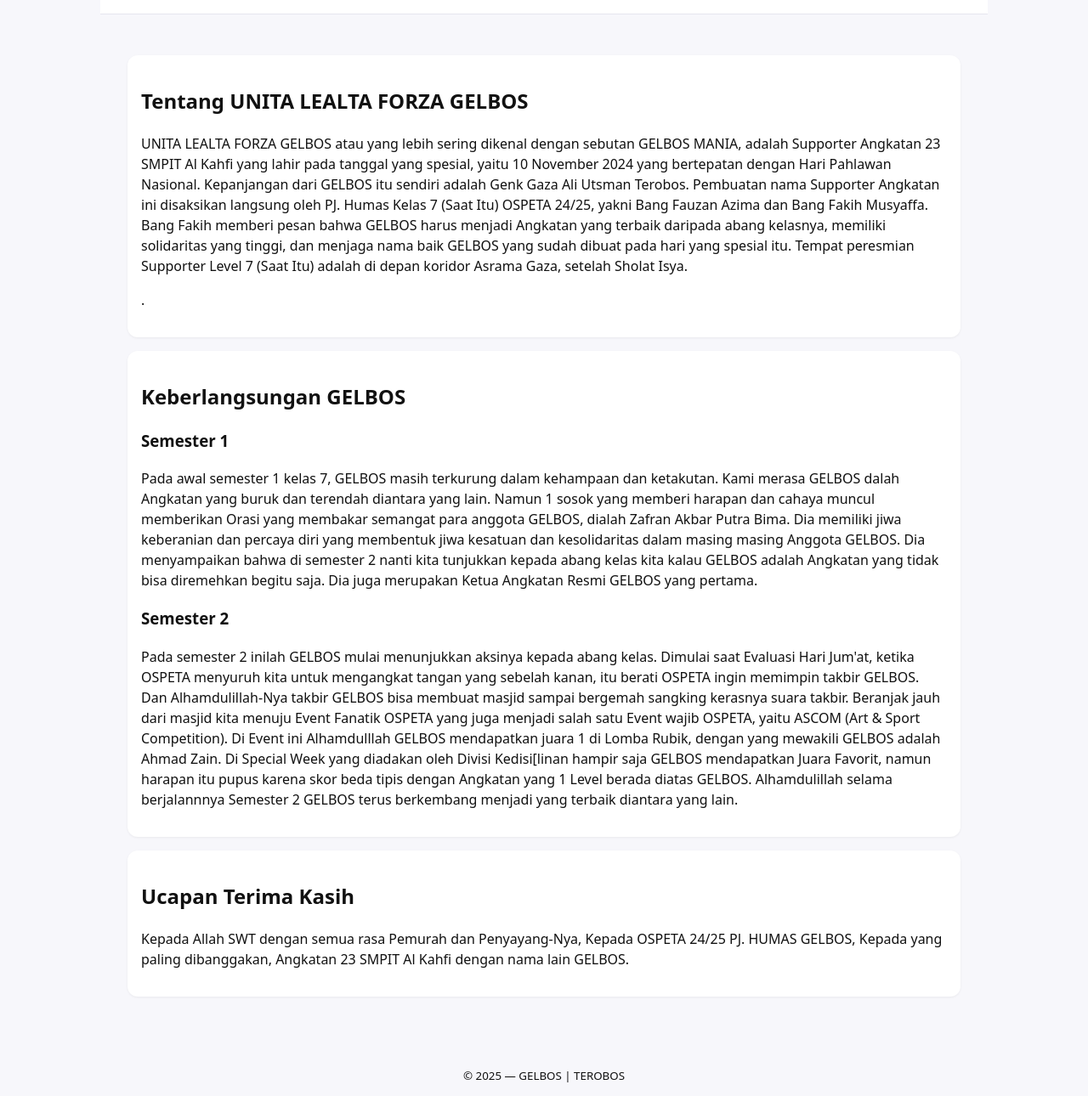
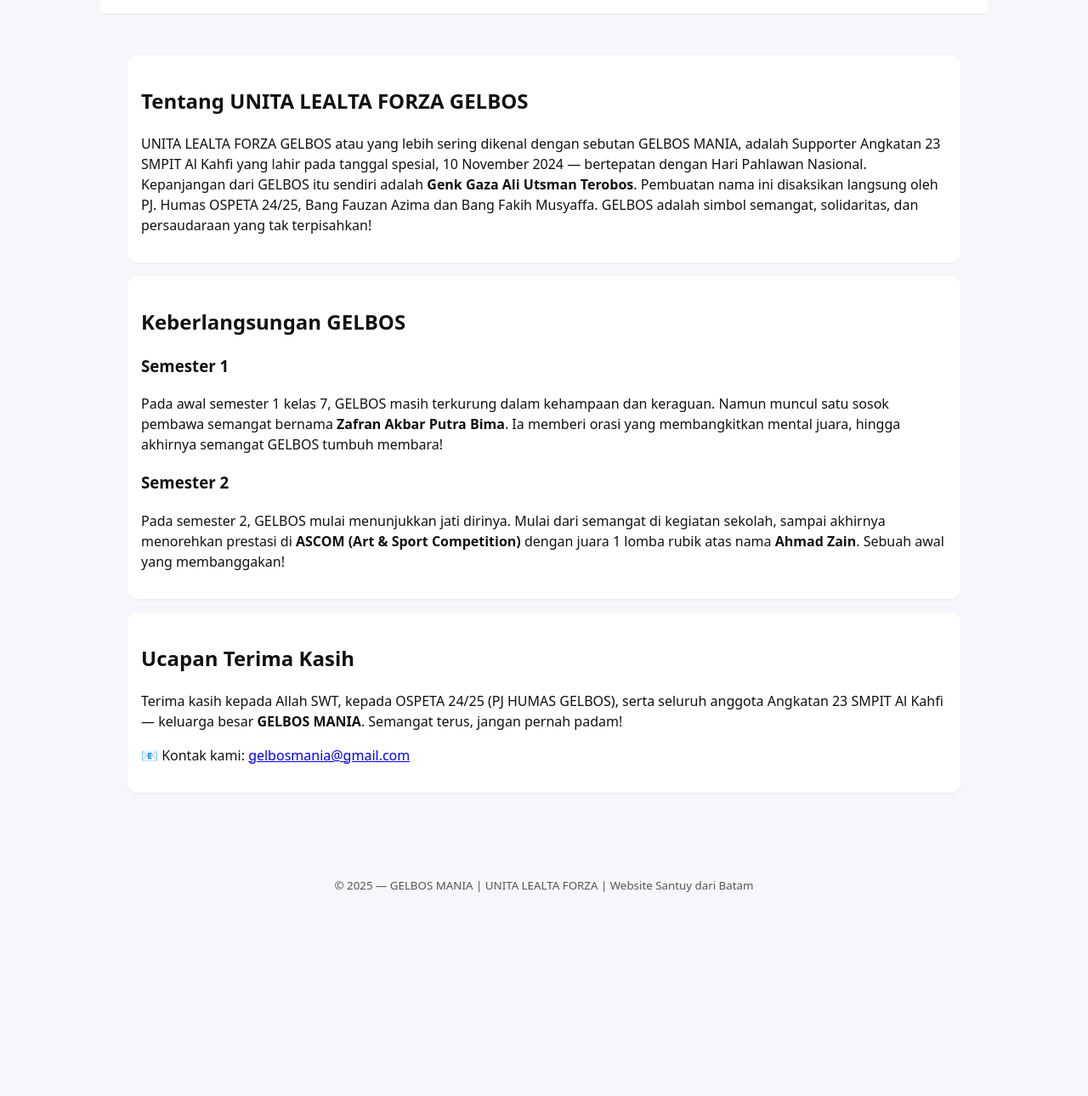
Before and after one commit to BATAM2012/GELBOSMANIA.github.io, a plain HTML site: page index.html in a window 1280 px wide. Shown: the part 98-1388 px from the top of the page at 85% size. After the commit the page ends 1183 px from the top, so only its background shows below. Drawn offline with Linux system fonts and the light colour scheme.

Commit message:
Update index.html

```diff
--- a/index.html
+++ b/index.html
@@ -1,46 +1,61 @@
 <!doctype html>
 <html lang="id">
 <head>
+  <!-- 🧠 META DASAR -->
   <meta charset="utf-8">
   <meta name="viewport" content="width=device-width, initial-scale=1">
   <title>GELBOS MANIA | Asal Usul Sejarah GELBOS</title>
-  <meta name="description" content="Website resmi GELBOS MANIA — Supporter Angkatan 23 SMPIT Al Kahfi. Solidaritas, semangat, dan kebersamaan tanpa batas!">
+  <meta name="description" content="GELBOS MANIA adalah website yang menjelaskan secara rinci tentang sejarah Supporter Angkatan atas nama yang sudah kami sepakati, GELBOS.">
+  <meta name="keywords" content="GELBOS MANIA">
+  <meta name="author" content="GELBOS MANIA">
+  <meta name="robots" content="index, follow">
 
-  <!-- 🔹 Favicon Lengkap -->
-  <link rel="icon" type="image/x-icon" href="favicon.ico">
-  <link rel="icon" type="image/png" sizes="32x32" href="favicon-32x32.png">
-  <link rel="icon" type="image/png" sizes="16x16" href="favicon-16x16.png">
-  <link rel="apple-touch-icon" href="apple-touch-icon.png">
-  <link rel="manifest" href="site.webmanifest">
+  <!-- 🔹 FAVICON & LOGO -->
+  <link rel="icon" href="favicon.ico" type="image/x-icon">
+  <link rel="apple-touch-icon" href="logo.png">
 
-  <!-- 🔹 Open Graph (buat share ke WA, IG, dsb) -->
-  <meta property="og:title" content="GELBOS MANIA |  Asal Usul Sejarah GELBOS">
-  <meta property="og:description" content="Supporter Angkatan 23 SMPIT Al Kahfi — UNITA LEALTA FORZA GELBOS.">
+  <!-- 🔹 OPEN GRAPH (biar cakep pas di-share WA/IG/Discord) -->
+  <meta property="og:title" content="GELBOS MANIA | Asal Usul Sejarah GELBOS">
+  <meta property="og:description" content="Supporter Angkatan 23 SMPIT Al Kahfi — UNITA LEALTA FORZA GELBOS. Semangat & Solidaritas!">
   <meta property="og:image" content="https://batam2012.github.io/GELBOSMANIA.github.io/logo.png">
   <meta property="og:url" content="https://batam2012.github.io/GELBOSMANIA.github.io/">
   <meta property="og:type" content="website">
 
-  <!-- 🔹 Structured data buat SEO logo -->
+  <!-- 🔹 STRUCTURED DATA (buat SEO biar Google tau identitas situs lu) -->
   <script type="application/ld+json">
   {
     "@context": "https://schema.org",
     "@type": "Organization",
-    "name": "GELBOSMANIA",
+    "name": "GELBOS MANIA",
     "url": "https://batam2012.github.io/GELBOSMANIA.github.io/",
-    "logo": "https://batam2012.github.io/GELBOSMANIA.github.io/logo.png"
+    "logo": "https://batam2012.github.io/GELBOSMANIA.github.io/logo.png",
+    "sameAs": [
+      "https://instagram.com/gelbosmania",
+      "https://www.tiktok.com/@gelbosmania"
+    ]
   }
   </script>
 
-  <!-- 🔹 Styling -->
+  <!-- 🔹 STYLING -->
   <style>
     :root {
       font-family: system-ui, -apple-system, "Segoe UI", Roboto, "Helvetica Neue", Arial;
       line-height: 1.5;
     }
-    body { margin: 0; padding: 0; color: #111; background: #f7f7fb; }
-    header, main, footer { max-width: 980px; margin: 0 auto; padding: 1rem; }
-    header { background: white; border-bottom: 1px solid #e6e6ef; }
-    nav a { margin-right: 0.75rem; }
+    body {
+      margin: 0; padding: 0; color: #111; background: #f7f7fb;
+    }
+    header, main, footer {
+      max-width: 980px; margin: 0 auto; padding: 1rem;
+    }
+    header {
+      background: white; border-bottom: 1px solid #e6e6ef;
+    }
+    nav a {
+      margin-right: 0.75rem; text-decoration: none; color: #333;
+      transition: color 0.2s ease-in-out;
+    }
+    nav a:hover { color: #0078ff; }
     .skip-link {
       position: absolute; left: -999px; top: auto; width: 1px; height: 1px; overflow: hidden;
     }
@@ -51,14 +66,16 @@
     .card {
       background: white; padding: 1rem; border-radius: 12px;
       box-shadow: 0 1px 3px rgba(0, 0, 0, .06);
+      margin-top: 1rem;
     }
-    a:focus { outline: 3px solid Highlight; outline-offset: 3px; }
+    footer {
+      margin-top: 2rem; text-align: center; padding-bottom: 2rem; color: #555;
+    }
     @media (min-width: 640px) {
       header, main, footer { padding: 2rem; }
     }
   </style>
 </head>
-
 
 <body>
   <a class="skip-link" href="#maincontent">Lewati ke konten</a>
@@ -66,8 +83,8 @@
   <header role="banner">
     <div style="display:flex;align-items:center;justify-content:space-between">
       <div style="display:flex;align-items:center;gap:10px;">
-        <img src="logo.png" alt="Logo GELBOSMANIA" style="height:50px;width:auto;">
-        <h1 style="margin:.25rem 0;font-size:1.25rem">GELBOS MANIA</h1>
+        <img src="logo.png" alt="Logo GELBOS MANIA" style="height:50px;width:auto;">
+        <h1 style="margin:.25rem 0;font-size:1.25rem;color:#111;">GELBOS MANIA</h1>
       </div>
       <nav aria-label="Navigasi utama">
         <a href="#about">Sejarah</a>
@@ -78,28 +95,30 @@
   </header>
 
   <main id="maincontent" role="main">
-    <section id="about" class="card" style="margin-top:1rem">
+    <section id="about" class="card">
       <h2>Tentang UNITA LEALTA FORZA GELBOS</h2>
-      <p>UNITA LEALTA FORZA GELBOS atau yang lebih sering dikenal dengan sebutan GELBOS MANIA, adalah Supporter Angkatan 23 SMPIT Al Kahfi yang lahir pada tanggal yang spesial, yaitu 10 November 2024 yang bertepatan dengan Hari Pahlawan Nasional. Kepanjangan dari GELBOS itu sendiri adalah Genk Gaza Ali Utsman Terobos. Pembuatan nama Supporter Angkatan ini disaksikan langsung oleh PJ. Humas Kelas 7 (Saat Itu) OSPETA 24/25, yakni Bang Fauzan Azima dan Bang Fakih Musyaffa. Bang Fakih memberi pesan bahwa GELBOS harus menjadi Angkatan yang terbaik daripada abang kelasnya, memiliki solidaritas yang tinggi, dan menjaga nama baik GELBOS yang sudah dibuat pada hari yang spesial itu. Tempat peresmian Supporter Level 7 (Saat Itu) adalah di depan koridor Asrama Gaza, setelah Sholat Isya.</p>.</p>
+      <p>UNITA LEALTA FORZA GELBOS atau yang lebih sering dikenal dengan sebutan GELBOS MANIA, adalah Supporter Angkatan 23 SMPIT Al Kahfi yang lahir pada tanggal spesial, 10 November 2024 — bertepatan dengan Hari Pahlawan Nasional. Kepanjangan dari GELBOS itu sendiri adalah <b>Genk Gaza Ali Utsman Terobos</b>. Pembuatan nama ini disaksikan langsung oleh PJ. Humas OSPETA 24/25, Bang Fauzan Azima dan Bang Fakih Musyaffa. GELBOS adalah simbol semangat, solidaritas, dan persaudaraan yang tak terpisahkan!</p>
     </section>
 
-    <section id="works" class="card" style="margin-top:1rem">
+    <section id="works" class="card">
       <h2>Keberlangsungan GELBOS</h2>
+
       <h3>Semester 1</h3>
-      <p>Pada awal semester 1 kelas 7, GELBOS masih terkurung dalam kehampaan dan ketakutan. Kami merasa GELBOS dalah Angkatan yang buruk dan terendah diantara yang lain. Namun 1 sosok yang memberi harapan dan cahaya muncul memberikan Orasi yang membakar semangat para anggota GELBOS, dialah Zafran Akbar Putra Bima. Dia memiliki jiwa keberanian dan percaya diri yang membentuk jiwa kesatuan dan kesolidaritas dalam masing masing Anggota GELBOS. Dia menyampaikan bahwa di semester 2 nanti kita tunjukkan kepada abang kelas kita kalau GELBOS adalah Angkatan yang tidak bisa diremehkan begitu saja. Dia juga merupakan Ketua Angkatan Resmi GELBOS yang pertama.</p>
+      <p>Pada awal semester 1 kelas 7, GELBOS masih terkurung dalam kehampaan dan keraguan. Namun muncul satu sosok pembawa semangat bernama <b>Zafran Akbar Putra Bima</b>. Ia memberi orasi yang membangkitkan mental juara, hingga akhirnya semangat GELBOS tumbuh membara!</p>
 
       <h3>Semester 2</h3>
-      <p>Pada semester 2 inilah GELBOS mulai menunjukkan aksinya kepada abang kelas. Dimulai saat Evaluasi Hari Jum'at, ketika OSPETA menyuruh kita untuk mengangkat tangan yang sebelah kanan, itu berati OSPETA ingin memimpin takbir GELBOS. Dan Alhamdulillah-Nya takbir GELBOS bisa membuat masjid sampai bergemah sangking kerasnya suara takbir. Beranjak jauh dari masjid kita menuju Event Fanatik OSPETA yang juga menjadi salah satu Event wajib OSPETA, yaitu ASCOM (Art & Sport Competition). Di Event ini Alhamdulllah GELBOS mendapatkan juara 1 di Lomba Rubik, dengan yang mewakili GELBOS adalah Ahmad Zain. Di Special Week yang diadakan oleh Divisi Kedisi[linan hampir saja GELBOS mendapatkan Juara Favorit, namun harapan itu pupus karena skor beda tipis dengan Angkatan yang 1 Level berada diatas GELBOS. Alhamdulillah selama berjalannnya Semester 2 GELBOS terus berkembang menjadi yang terbaik diantara yang lain.</p>
+      <p>Pada semester 2, GELBOS mulai menunjukkan jati dirinya. Mulai dari semangat di kegiatan sekolah, sampai akhirnya menorehkan prestasi di <b>ASCOM (Art & Sport Competition)</b> dengan juara 1 lomba rubik atas nama <b>Ahmad Zain</b>. Sebuah awal yang membanggakan!</p>
     </section>
 
-    <section id="contact" class="card" style="margin-top:1rem">
+    <section id="contact" class="card">
       <h2>Ucapan Terima Kasih</h2>
-      <p>Kepada Allah SWT dengan semua rasa Pemurah dan Penyayang-Nya, Kepada OSPETA 24/25 PJ. HUMAS GELBOS, Kepada yang paling dibanggakan, Angkatan 23 SMPIT Al Kahfi dengan nama lain GELBOS.</p>
+      <p>Terima kasih kepada Allah SWT, kepada OSPETA 24/25 (PJ HUMAS GELBOS), serta seluruh anggota Angkatan 23 SMPIT Al Kahfi — keluarga besar <b>GELBOS MANIA</b>. Semangat terus, jangan pernah padam!</p>
+      <p>📧 Kontak kami: <a href="mailto:gelbosmania@gmail.com">gelbosmania@gmail.com</a></p>
     </section>
   </main>
 
-  <footer role="contentinfo" style="margin-top:1rem;text-align:center;padding-bottom:2rem">
-    <small>© 2025 — GELBOS | TEROBOS</small>
+  <footer role="contentinfo">
+    <small>© 2025 — GELBOS MANIA | UNITA LEALTA FORZA | Website Santuy dari Batam</small>
   </footer>
 </body>
 </html>
```
